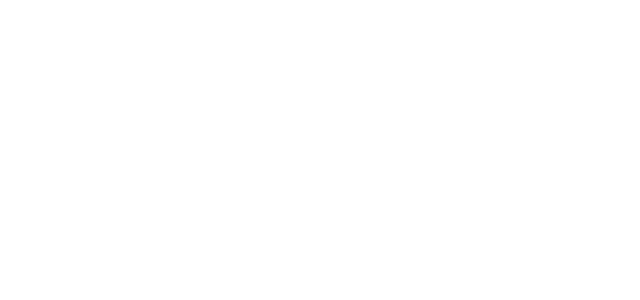
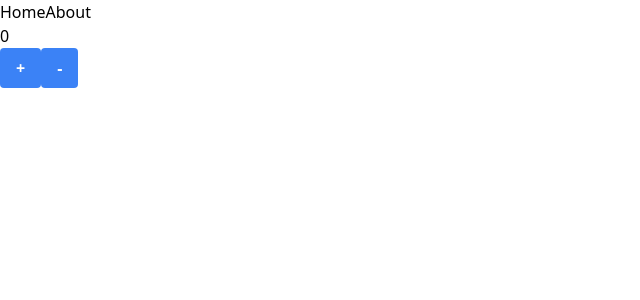
Before and after one commit to Blackraven93/nextjs-test, a Next.js app: page / in a window 1280 px wide. Shown: the top 300 px of the page, without its empty margins (0-640 px from the left). Built offline with nearby package versions, Linux system fonts and the light colour scheme.

Commit message:
Feat: seperate layout and SEO

```diff
--- /dev/null
+++ b/components/Layout.tsx
@@ -0,0 +1,18 @@
+import { NextPage, NextPageContext } from 'next';
+import React, { ReactElement, ReactNode } from 'react';
+import NavBar from './NavBar';
+
+interface IProps {
+  children?: ReactNode
+}
+
+const Layout: NextPage<IProps> = ({children}) => {
+  return (
+  <div>
+    <NavBar />
+    <div>{children}</div>
+  </div>
+  );
+};
+
+export default Layout;
--- a/components/NavBar.tsx
+++ b/components/NavBar.tsx
@@ -7,12 +7,12 @@
   return (
     <nav>
       <Link href="/">
-        <a className="home" style={{ color: router.pathname === '/' ? 'teal' : 'tomato' }}>
+        <a className={router.pathname === "/" ? 'active' : ""} >
           Home
         </a>
       </Link>
       <Link href="/about">
-        <a className="about" style={{ color: router.pathname === '/about' ? 'teal' : 'tomato' }}>
+      <a className={router.pathname === "/about" ? 'active' : ""} >
           About
         </a>
       </Link>
--- /dev/null
+++ b/components/SEO.tsx
@@ -0,0 +1,15 @@
+import { NextPage } from "next";
+import Head from 'next/head'
+interface IProps {
+  title: string
+}
+
+const SEO:NextPage<IProps> = ({title}) => {
+  return (
+    <Head>
+      <title>{title} | Next</title>
+    </Head>
+  )
+}
+
+export default SEO;
--- a/pages/_app.tsx
+++ b/pages/_app.tsx
@@ -1,8 +1,13 @@
 import '../styles/globals.css';
 import type { AppProps } from 'next/app';
+import Layout from '../components/Layout';
 
-function MyApp({ Component, pageProps }: AppProps) {
-  return <Component {...pageProps} />;
+const MyApp = ({ Component, pageProps }: AppProps) => {
+  return (
+    <Layout>
+      <Component {...pageProps} />
+    </Layout>
+  )
 }
 
 export default MyApp;
--- a/pages/about.tsx
+++ b/pages/about.tsx
@@ -1,12 +1,13 @@
 import { NextPage } from 'next';
 import NavBar from '../components/NavBar';
+import SEO from '../components/SEO';
 
 const aBout: NextPage = () => {
   return (
-    <div>
-      <NavBar />
+    <>
+      <SEO title='about'></SEO>
       <h1>About</h1>
-    </div>
+    </>
   );
 };
 
--- a/pages/index.tsx
+++ b/pages/index.tsx
@@ -1,7 +1,22 @@
-import type { NextPage } from 'next';
+/* eslint-disable react/jsx-no-undef */;
+import { NextPage } from 'next';
+import { useState } from 'react';
+import Layout from '../components/Layout';
+import SEO from '../components/SEO';
 
 const Home: NextPage = () => {
-  return null
+  const [counter, setCounter] = useState(0)
+  return (
+    <>
+      <SEO title="Home"></SEO>
+      <h1>{counter}</h1>
+      <div>
+        <button className='bg-blue-500 hover:bg-blue-700 text-white font-bold py-2 px-4 rounded' onClick={() => setCounter(counter + 1)}>+</button>
+        <button className='bg-blue-500 hover:bg-blue-700 text-white font-bold py-2 px-4 rounded' onClick={() => setCounter(counter - 1)}>-</button>
+      </div>
+    </>
+  )
 };
 
+
 export default Home;
```
